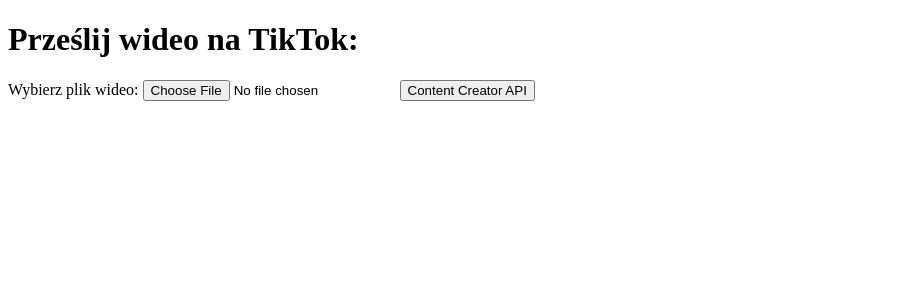
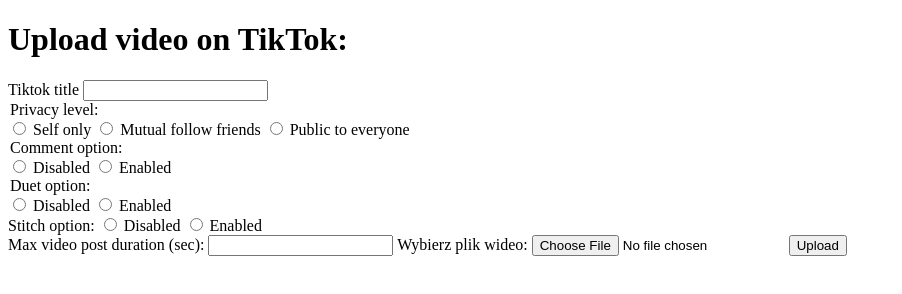
Before and after one commit to dekoska/brainroot-generator, a plain HTML site: page frontend/main.html in a window 1280 px wide. Shown: the whole page, without its empty margins (0-902 px from the left). Drawn offline with Linux system fonts and the light colour scheme.

Commit message:
znowu cos zepsulam pa

```diff
--- a/frontend/js/content-video-upload.js
+++ b/frontend/js/content-video-upload.js
@@ -66,12 +66,12 @@
         const videoSize = file.size;
 
         const postInfo = {
-            title: "Mój prywatny filmik na TikTok!",
-            privacy_level: "SELF_ONLY",
-            disable_duet: false,
-            disable_comment: false,
-            disable_stitch: false,
-            video_cover_timestamp_ms: 1000,
+            title: document.getElementById("title").value,
+            privacy_level: document.querySelector('input[name="privacy_level"]:checked'),
+            disable_duet: document.querySelector('input[name="duet_option"]:checked'),
+            disable_comment: document.querySelector('input[name="comment_option"]:checked'),
+            disable_stitch: document.querySelector('input[name="stitch_option"]:checked'),
+            video_cover_timestamp_ms: document.getElementById("duration").valueAsNumber
         };
         const sourceInfo = {
             source: "FILE_UPLOAD",
@@ -80,6 +80,7 @@
             total_chunk_count: 1,
         };
 
+        console.log(postInfo);
         initVideoUpload(accessToken, postInfo, sourceInfo);
     });
 }
--- a/frontend/main.html
+++ b/frontend/main.html
@@ -6,11 +6,51 @@
     <title>Main page</title>
 </head>
 <body>
-    <h1>Prześlij wideo na TikTok:</h1>
+    <h1>Upload video on TikTok:</h1>
     <form id="upload-form">
-        <label for="video">Wybierz plik wideo:</label>
-        <input type="file" id="video" name="video" accept="video/*" required="">
-        <button type="submit">Content Creator API</button>
+            <label for="title">Tiktok title</label>
+            <input type="text" name="title" id="title">
+
+            <div id="privacy_levels">
+                <legend>Privacy level:</legend>
+                <input type="radio" value="SELF_ONLY" id="self" name="privacy_level" required>
+                <label for="self">Self only</label>
+                <input type="radio" value="MUTUAL_FOLLOW_FRIENDS" id="mutual" name="privacy_level">
+                <label for="mutual">Mutual follow friends</label>
+                <input type="radio" value="PUBLIC_TO_EVERYONE" id="public" name="privacy_level">
+                <label for="public">Public to everyone</label>
+            </div>
+
+            <div id="comment_options">
+                <legend>Comment option:</legend>
+                <input type="radio" value="false" id="com_disabled" name="comment_option" required>
+                <label for="com_disabled">Disabled</label>
+                <input type="radio" value="true" id="com_enabled" name="comment_option">
+                <label for="com_enabled">Enabled</label>
+            </div>
+
+            <div id="duet_options">
+                <legend>Duet option:</legend>
+                <input type="radio" value="false" id="duet_disabled" name="duet_option" required>
+                <label for="duet_disabled">Disabled</label>
+                <input type="radio" value="true" id="duet_enabled" name="duet_option">
+                <label for="duet_enabled">Enabled</label>
+            </div>
+
+            <div id="stitch_options"
+                <legend>Stitch option:</legend>
+                <input type="radio" value="false" id="stitch_disabled" name="stitch_option" required>
+                <label for="stitch_disabled">Disabled</label>
+                <input type="radio" value="true" id="stitch_enabled" name="stitch_option">
+                <label for="stitch_enabled">Enabled</label>
+            </div>
+
+            <label for="duration">Max video post duration (sec):</label>
+            <input type="number" value="max_video_post_duration_sec" id="duration" max="600" required>
+
+            <label for="video">Wybierz plik wideo:</label>
+            <input type="file" id="video" name="video" accept="video/*" required="">
+        <button type="submit">Upload</button>
     </form>
     <script type="module" src="main.js"></script>
 </body>
```
